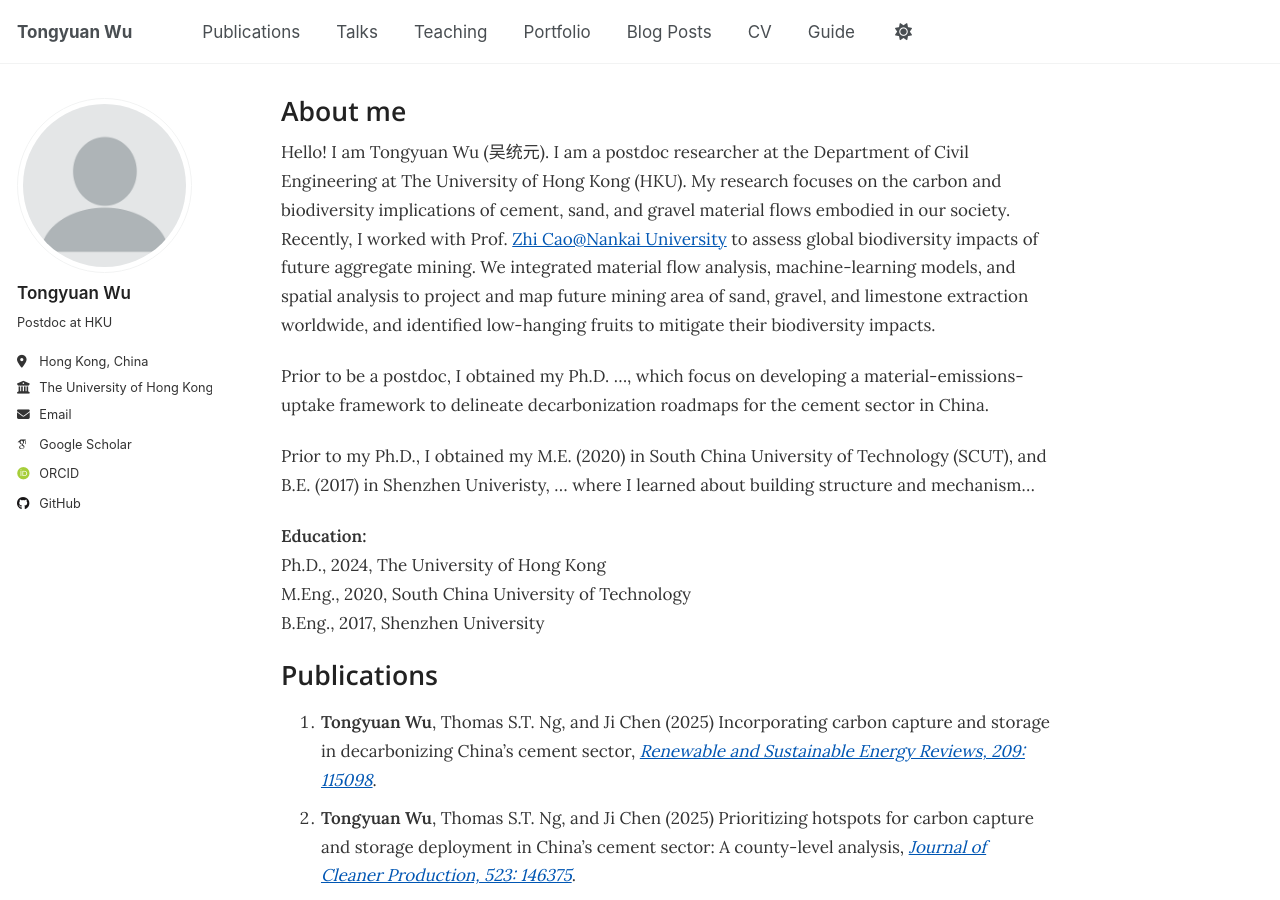
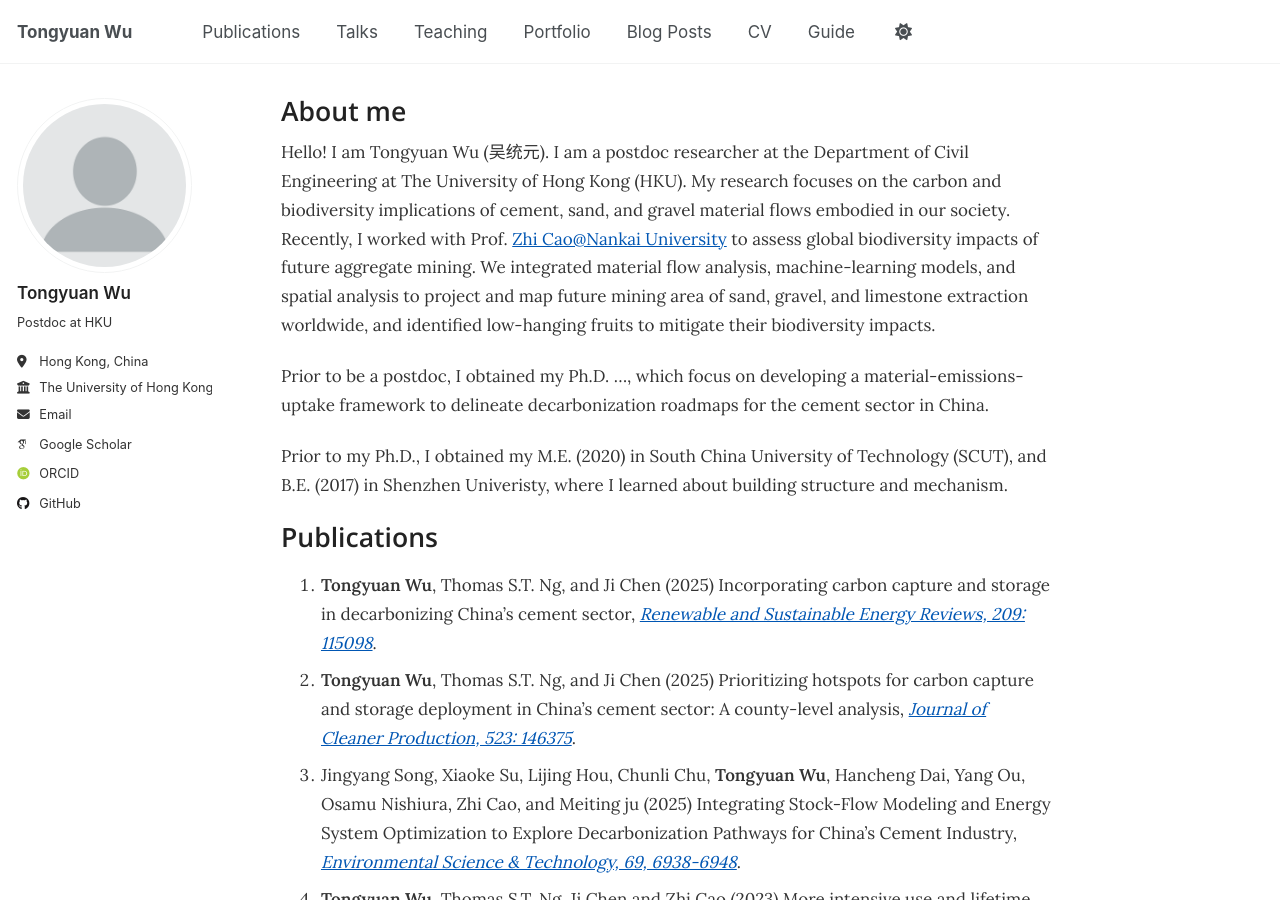
Before and after one commit to tongyuanwu/tongyuanwu.github.io, a Jekyll site: the page built from _pages/about.md, in a window 1280 px wide and 900 px high. Built offline with Jekyll 4.4.1, drawn with Linux system fonts in a browser that asks for light colours; some web fonts are replaced; a script that is not in the unit is left out.

Commit message:
Update about.md to streamline education and add publications
Removed redundant education section and added publications.

```diff
--- a/_pages/about.md
+++ b/_pages/about.md
@@ -11,15 +11,7 @@
 
 Prior to be a postdoc, I obtained my Ph.D. ..., which focus on developing a material-emissions-uptake framework to delineate decarbonization roadmaps for the cement sector in China.
 
-Prior to my Ph.D., I obtained my M.E. (2020) in South China University of Technology (SCUT), and B.E. (2017) in Shenzhen Univeristy, ... where I learned about building structure and mechanism...
-
-
-**Education:**
-  Ph.D., 2024, The University of Hong Kong
-  M.Eng., 2020, South China University of Technology
-  B.Eng., 2017, Shenzhen University
-
-
+Prior to my Ph.D., I obtained my M.E. (2020) in South China University of Technology (SCUT), and B.E. (2017) in Shenzhen Univeristy, where I learned about building structure and mechanism.
 
 Publications
 ======
```
